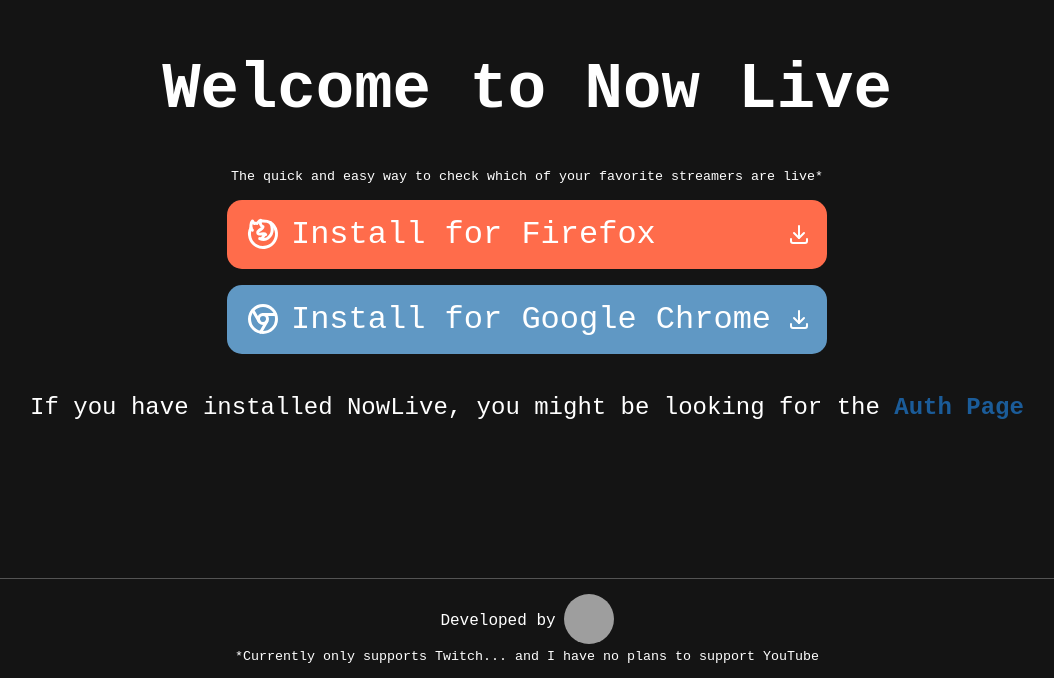
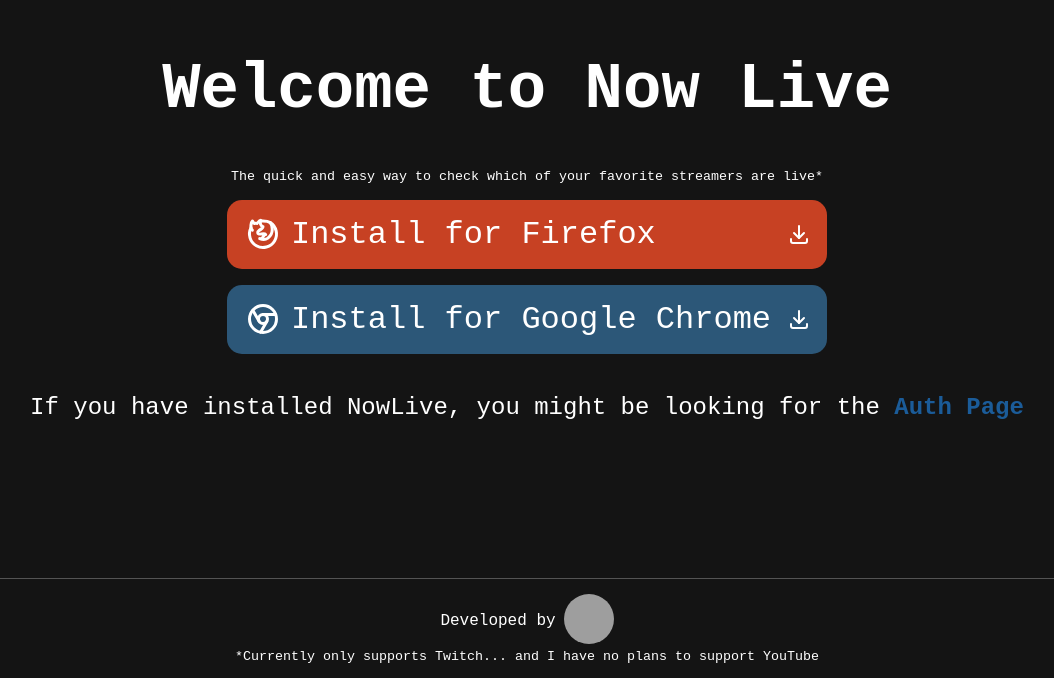
Before and after one commit to jewlexx/NowLiveWeb, a Next.js app: page / in a window 1280 px wide. Shown: the part 122-800 px from the top of the page, without its empty margins (113-1167 px from the left). Built offline with nearby package versions, Linux system fonts and the light colour scheme; grey boxes are pictures that could not be loaded.

Commit message:
changed colours

```diff
--- a/app/home.module.scss
+++ b/app/home.module.scss
@@ -1,4 +1,10 @@
 @use './include.scss';
+
+// $firefoxColour: #ff5630;
+// $chromeColour: #4c8bbd;
+
+$firefoxColour: #b1391e;
+$chromeColour: darken(#4c8bbd, 25%);
 
 .link {
   @include include.link();
@@ -28,22 +34,22 @@
 @keyframes glow_firefox {
   0%,
   100% {
-    background-color: #ff5630;
+    background-color: $firefoxColour;
   }
 
   50% {
-    background-color: lighten(#ff5630, 10%);
+    background-color: lighten($firefoxColour, 10%);
   }
 }
 
 @keyframes glow_chrome {
   0%,
   100% {
-    background-color: #4c8bbd;
+    background-color: $chromeColour;
   }
 
   50% {
-    background-color: lighten(#4c8bbd, 10%);
+    background-color: lighten($chromeColour, 10%);
   }
 }
 
@@ -61,12 +67,12 @@
   padding: 1rem;
 
   &:nth-of-type(1) {
-    background-color: #ff5630;
+    background-color: $firefoxColour;
     animation: glow_firefox 2s ease-in-out infinite;
   }
 
   &:nth-of-type(2) {
-    background-color: #4c8bbd;
+    background-color: $chromeColour;
 
     animation: glow_chrome 2s ease-in-out infinite;
   }
@@ -90,11 +96,11 @@
     transform: scale(1.1);
 
     &:nth-of-type(1) {
-      background-color: lighten(#ff5630, 10%);
+      background-color: lighten($firefoxColour, 10%);
     }
 
     &:nth-of-type(2) {
-      background-color: lighten(#4c8bbd, 10%);
+      background-color: lighten($chromeColour, 10%);
     }
 
     .downloadIcon {
```
